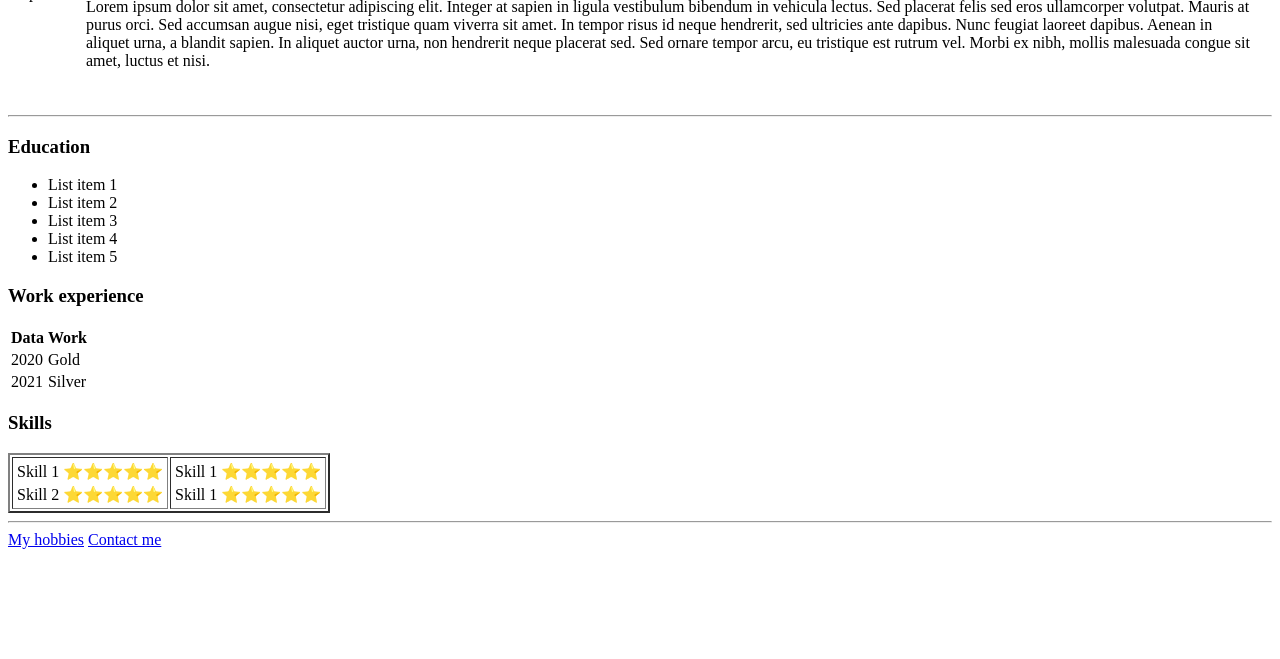
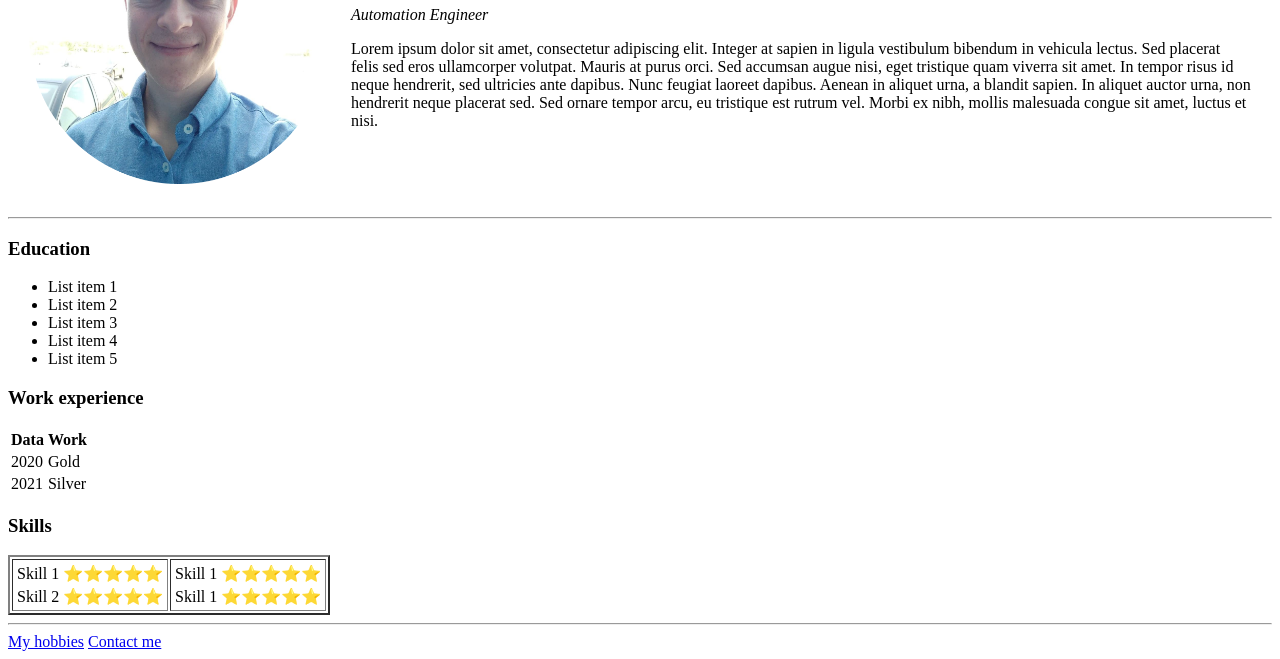
Before and after one commit to DavidCosmin/cv, a plain HTML site: page index.html in a window 1280 px wide. Shown: the part 145-804 px from the top of the page. Drawn offline with Linux system fonts and the light colour scheme.

Commit message:
Update index.html

```diff
--- a/index.html
+++ b/index.html
@@ -9,7 +9,7 @@
 <body>
   <table cellspacing="20px">
     <tr>
-      <td><img height="300px" src="images/poza.png" alt="poza"></td>
+      <td><img height="300px" src="poza.png" alt="poza"></td>
       <td><h1>Cosmin-Constantin David</h1>
       <p><em>Automation Engineer</em></p>
       <p>Lorem ipsum dolor sit amet, consectetur adipiscing elit. Integer at sapien in ligula vestibulum bibendum in vehicula lectus.
```
